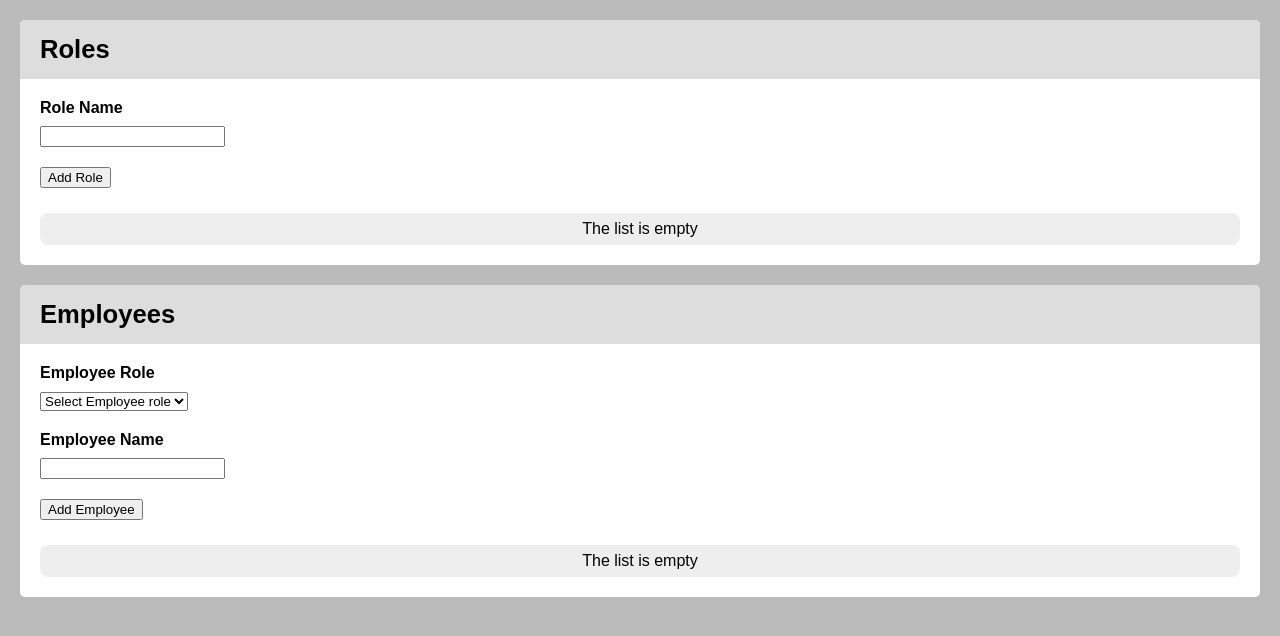
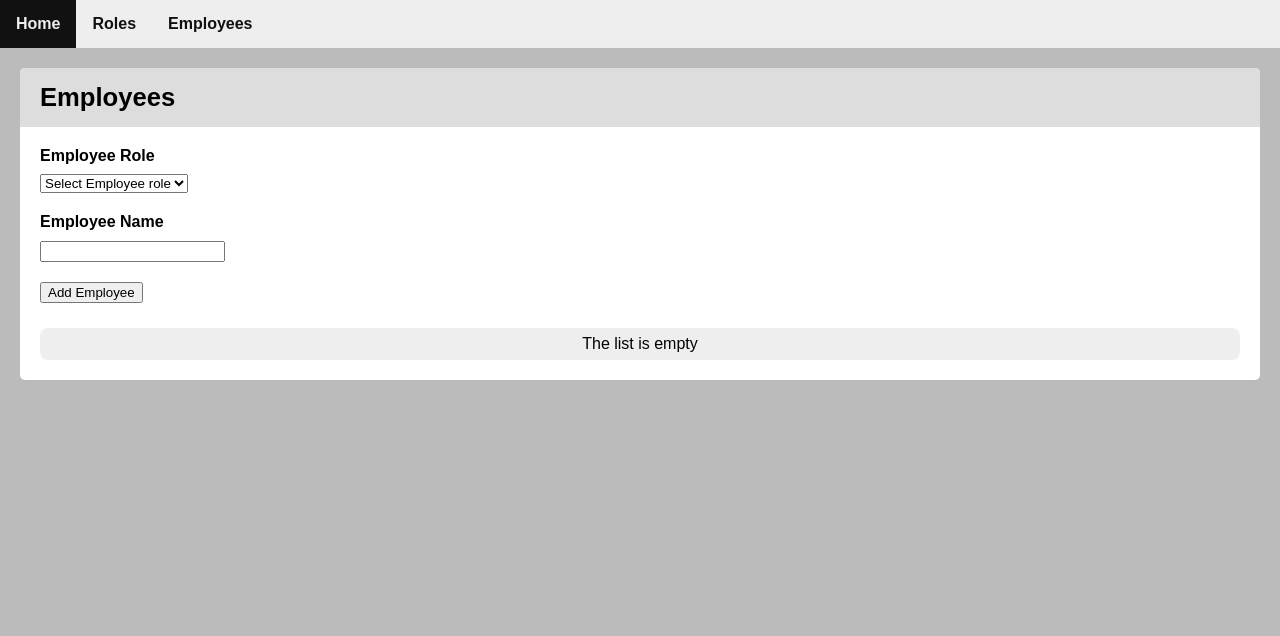
Before and after one commit to fichorka/react-redux-app, a React app: page /employees in a window 1280 px wide. Shown: the top 636 px of the page. Built offline with nearby package versions, Linux system fonts and the light colour scheme.

Commit message:
Add Routing

```diff
--- a/package.json
+++ b/package.json
@@ -23,6 +23,7 @@
     "babel-loader": "^8.0.6",
     "css-loader": "^3.2.0",
     "html-webpack-plugin": "^3.2.0",
+    "react-router-dom": "^5.1.2",
     "style-loader": "^1.0.0",
     "webpack": "^4.41.0",
     "webpack-cli": "^3.3.9",
--- a/src/App.js
+++ b/src/App.js
@@ -7,19 +7,40 @@ import { addEmployee, addRole } from './actions'
 import { TEMPLATES } from './constants'
 import { getAllEmployees, getAllRoles } from './reducers';
 import { removeRole, removeEmployee } from './actions'
+import { BrowserRouter as Router, Route, Switch, Link } from 'react-router-dom'
+import Navbar from './components/Navbar';
 
 class App extends Component {
 	render() {
 		return (
 			<Fragment>
+				<Router>
+
+					<Navbar />
+					<main class="container main">
+						<Switch>
+
+							<Route exact path="/" render={() => (
+								<h1>Home</h1>
+							)} />
+
+							<Route path="/roles" render={() => (
 								<LayoutGroup title="Roles">
 									<AddRole actionCreator={addRole} />
 									<DataList name="roles" selector={getAllRoles} actionCreators={{ remove: removeRole }} TEMPLATE={TEMPLATES.roles} />
 								</LayoutGroup>
+							)} />
+
+							<Route path="/employees" render={() => (
 								<LayoutGroup title="Employees">
 									<AddEmployee actionCreator={addEmployee} />
 									<DataList name="employees" selector={getAllEmployees} actionCreators={{ remove: removeEmployee }} TEMPLATE={TEMPLATES.employees} />
 								</LayoutGroup>
+							)} />
+
+						</Switch>
+					</main>
+				</Router>
 			</Fragment>
 		)
 	}
--- /dev/null
+++ b/src/components/Navbar.js
@@ -0,0 +1,16 @@
+import React, { Component, Fragment } from 'react';
+import { Link } from 'react-router-dom'
+
+class Navbar extends Component {
+	render() {
+		return (
+			<nav className="navbar">
+				<Link to="/" >Home</Link>
+				<Link to="/roles" >Roles</Link>
+				<Link to="/employees" >Employees</Link>
+			</nav>
+		)
+	}
+}
+
+export default Navbar
--- a/src/style.css
+++ b/src/style.css
@@ -1,5 +1,4 @@
 body {
-	margin: 10px;
 	font: 16px "arial", sans-serif;
 	background: #bbb;
 	min-width: 250px;
@@ -8,6 +7,33 @@ body {
 * {
 	margin: 0;
 }
+
+/* Component: Navbar */
+.navbar {
+	display: block;
+	background: #eee;
+}
+
+.navbar a {
+	font-weight: bold;
+	color: #111;
+	display: inline-block;
+	line-height: 3em;
+	padding: 0 1em;
+	text-decoration: none;
+}
+
+.navbar a:hover {
+	background: #111;
+	color: #eee;
+}
+
+
+/* main container element */
+.container.main {
+	margin: 10px
+}
+
 
 /* Component: LayoutGroupCointainer */
 .group-container {
--- a/webpack.config.js
+++ b/webpack.config.js
@@ -10,6 +10,7 @@ module.exports = {
 		filename: 'main.js'
 	},
 	devServer: {
+		historyApiFallback: true,
 		contentBase: './dist',
 	},
 	watch: true,
```
Lines whose indentation alone changed are shown as unchanged.
